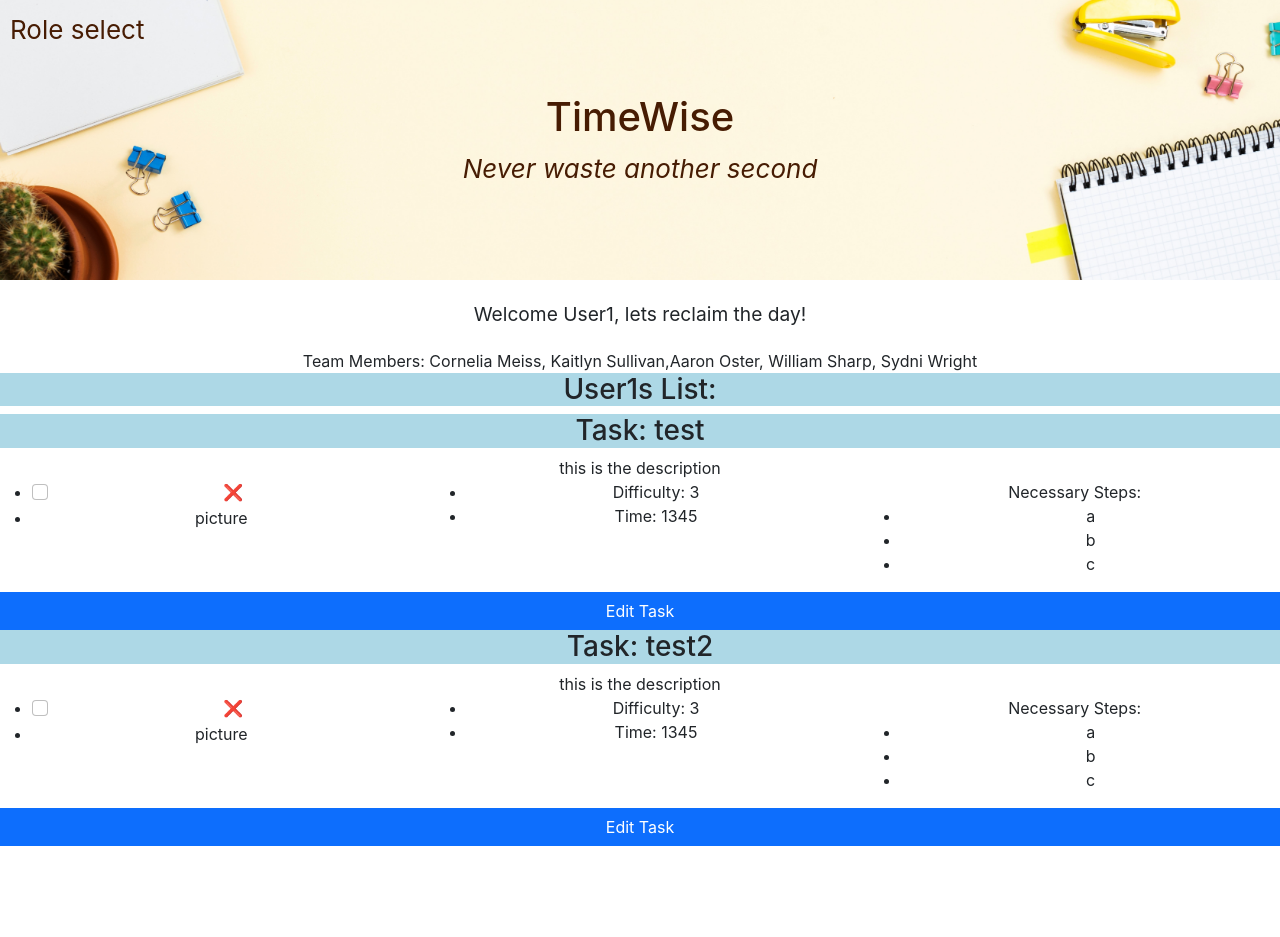
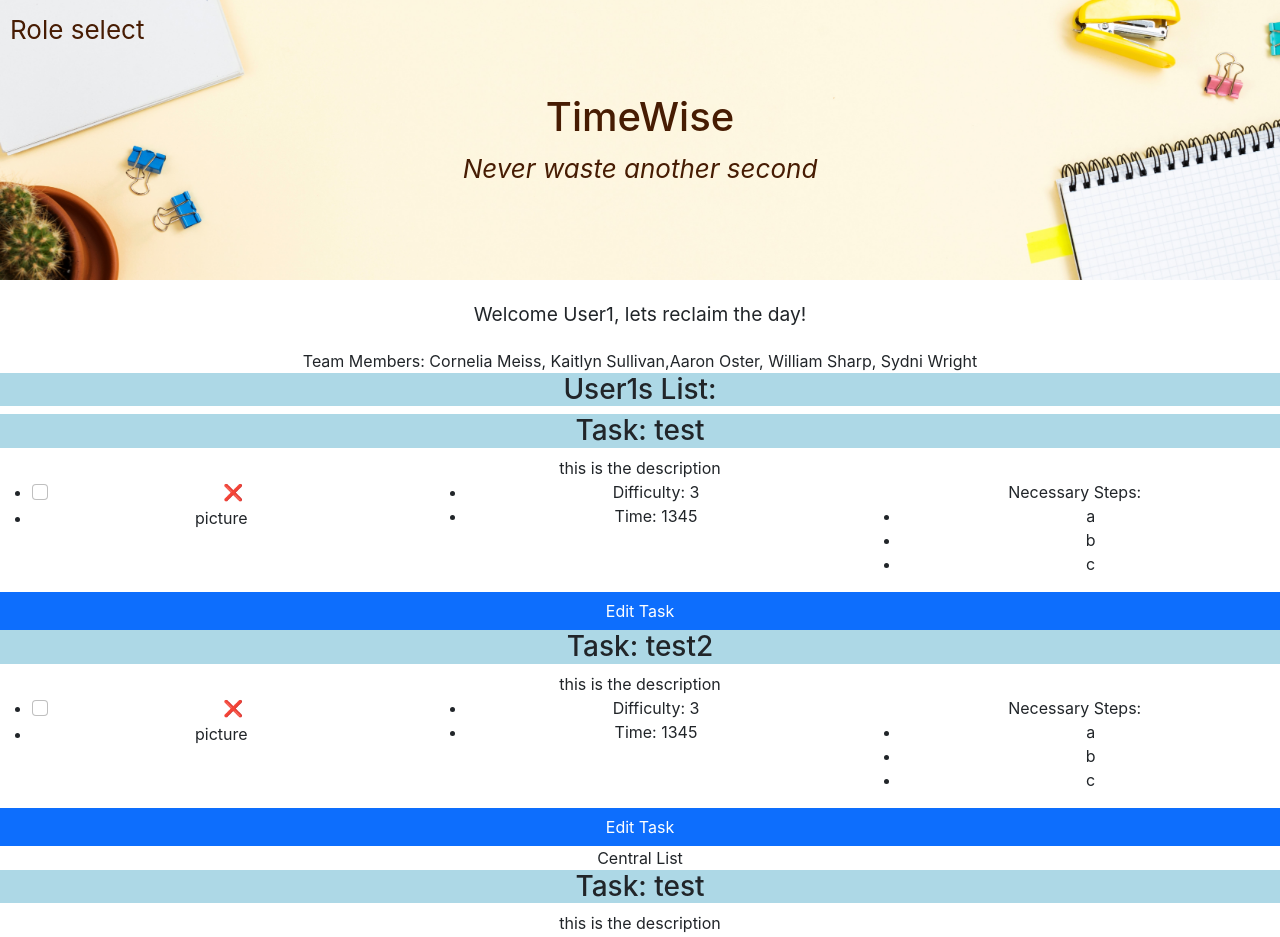
Before and after one commit to cmeiss/team18, a React (Create React App) app: page / in a window 1280 px wide. Shown: the top 937 px of the page. Before the commit the page ends 846 px from the top, so only its background shows below. Built offline with nearby package versions, Linux system fonts and the light colour scheme.

Commit message:
Added Central item Component to App.tsx

```diff
--- a/src/App.tsx
+++ b/src/App.tsx
@@ -1,6 +1,6 @@
 import React, { useState } from "react";
 import "./App.css";
-
+import { CentralItemList } from "./list-components/CentralItemList";
 import { Task } from "./interfaces/task";
 //import { ChangeRole } from "./list-components/selectuser";
 import { User } from "./interfaces/user";
@@ -143,6 +143,7 @@ function App(): JSX.Element {
             {/*End of role selection part*/}
 
             <UserList user={role}></UserList>
+            <CentralItemList tasks={TASK} role={role.name}></CentralItemList>
         </div>
     );
 }
--- a/src/list-components/CentralItemList.tsx
+++ b/src/list-components/CentralItemList.tsx
@@ -1,58 +1,35 @@
 import React, { useState } from "react";
-import { Button } from "react-bootstrap";
-import { displayProps, DisplayTask } from "./DisplayTask";
-import { TASK1, TASK2, TASK3 } from "../user-tests";
+//import { Button } from "react-bootstrap";
+import { DisplayTask } from "./DisplayTask";
 import { Task } from "../interfaces/task";
 
 interface CentralItemProps {
-    setTasks: (newTaskList: Task[]) => void;
     tasks: Task[];
     role: string;
 }
 
-/**
- * Helper function used to establish which role is populating the list.
- */
-function whichRole(role: string): number {
-    if (role === "super") {
-        return 1;
-    } else if (role === "admin") {
-        return 2;
-    } else {
-        return 3;
-    }
-}
-
-export function CentralItemList({ role, tasks, setTasks }: CentralItemProps) {
+export function CentralItemList({ role, tasks }: CentralItemProps) {
     const [Tasks] = useState<Task[]>(tasks);
-    //Place holder for the main item list
-    //const centralItemList = [TASK1, TASK2, TASK3];
-    /**
-     * Converting the array of tasks to an array of displayProps interfaces to be able to be used in DisplayTask
-     */
-    const displayPropList: displayProps[] = tasks.map(
-        (task: Task): displayProps => ({
-            name: task.name,
-            description: task.description,
-            status: task.status,
-            image: task.image,
-            steps: [...task.steps],
-            difficulty: task.difficulty,
-            numUsers: task.numUsers,
-            time: task.time,
-            role: role
-        })
-    );
+    const [Role] = useState<string>(role);
 
     return (
         <div className="List">
             <div className="central">
                 <span> Central List </span>
-                {displayPropList.map(
-                    (displayProp: displayProps): JSX.Element => (
-                        <DisplayTask display={displayProp}></DisplayTask>
-                    )
-                )}
+                {Tasks.map((TASK: Task) => (
+                    <DisplayTask
+                        key={5}
+                        name={TASK.name}
+                        description={TASK.description}
+                        status={TASK.status}
+                        image={TASK.image}
+                        steps={TASK.steps}
+                        difficulty={TASK.difficulty}
+                        numUsers={TASK.numUsers}
+                        time={TASK.time}
+                        role={Role}
+                    ></DisplayTask>
+                ))}
             </div>
         </div>
     );
```
